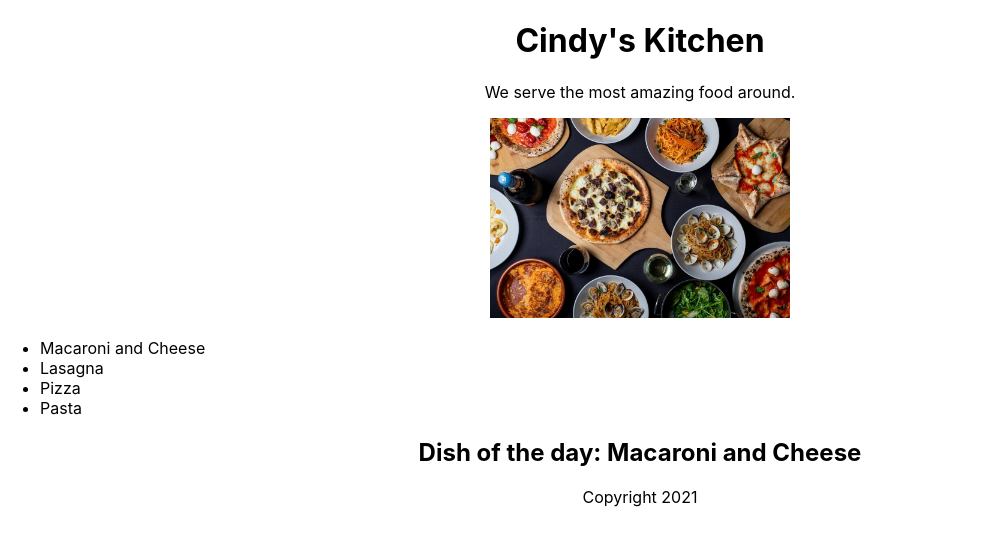
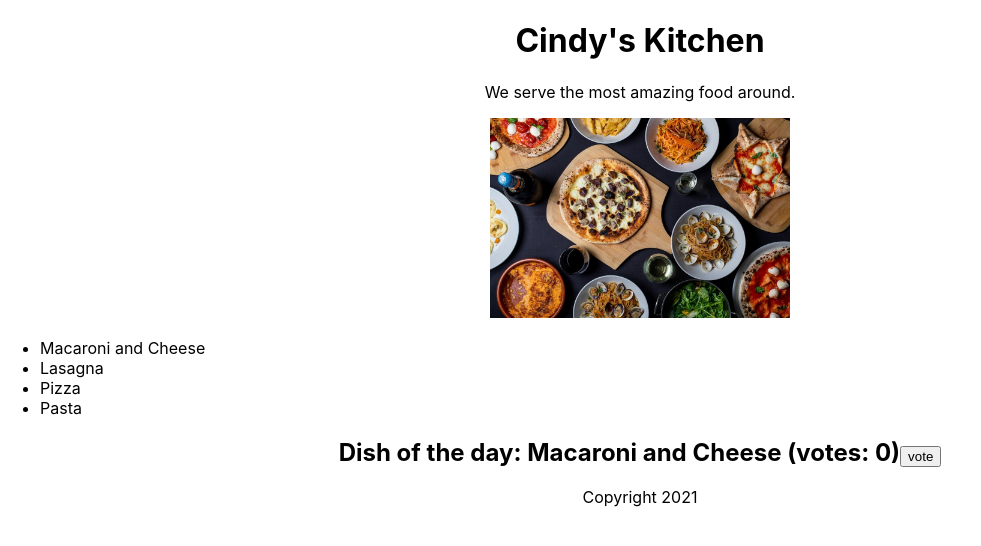
Before and after one commit to flaviodev/reactjs-essential-training, a React (Create React App) app: page / in a window 1280 px wide. Shown: the top 546 px of the page, without its empty margins (0-981 px from the left). Built offline with nearby package versions, Linux system fonts and the light colour scheme.

Commit message:
useState

```diff
--- a/src/App.js
+++ b/src/App.js
@@ -1,3 +1,4 @@
+import { useState } from "react";
 import './App.css';
 import restaurantImg from "./restaurant.jpeg";
 
@@ -12,6 +13,8 @@ function Header(props) {
 
 function Main(props) {
   const {adjective, dishes, dishOfTheDay} = props;
+  const [votes, setVotes] = useState(0);
+
   return (
     <section>
       <p>We serve the most {adjective} food around.</p>
@@ -21,7 +24,10 @@ function Main(props) {
           <li key={dish.id}>{dish.title}</li>
         ))}
       </ul>
-      <h2>Dish of the day: {dishOfTheDay.title}</h2>
+      <h2>
+        Dish of the day: {dishOfTheDay.title} (votes: {votes})
+        <button onClick={() => setVotes(votes+1)}>vote</button>
+      </h2>
     </section>
   );
 }
```
